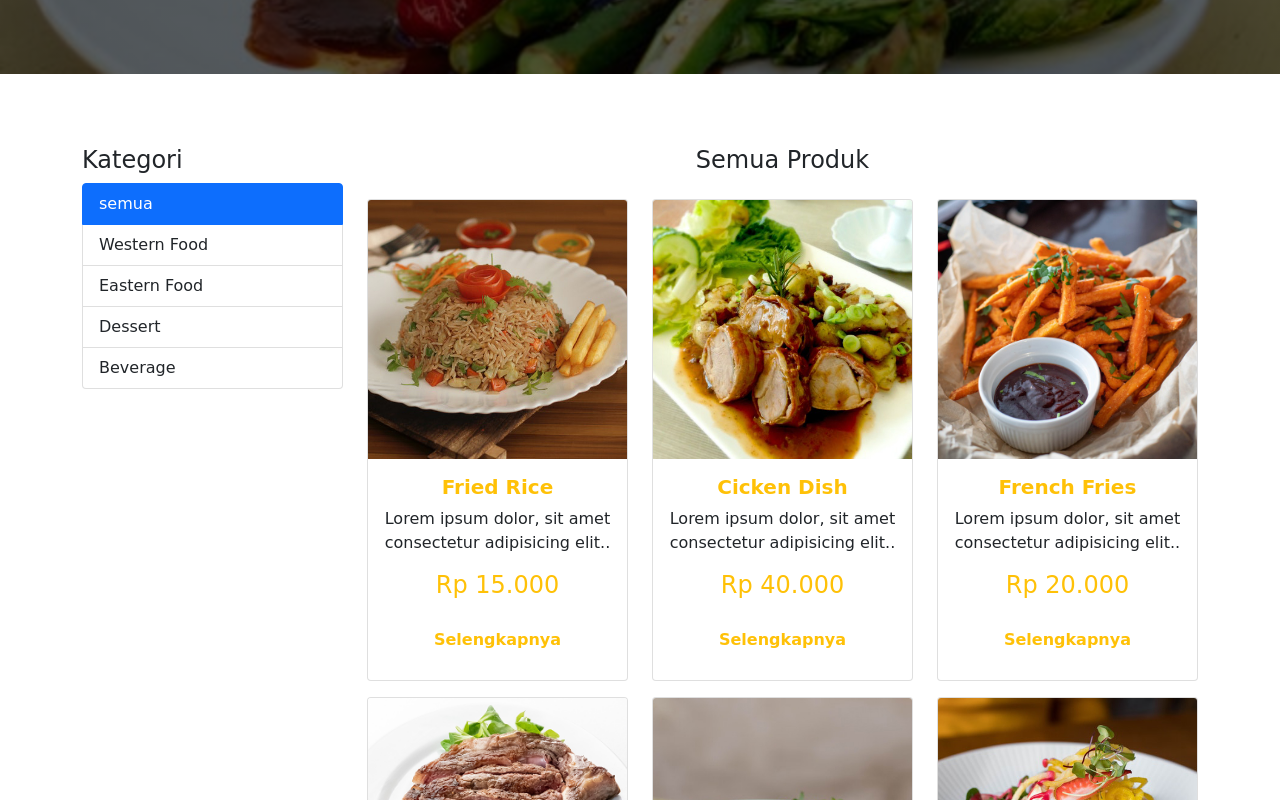
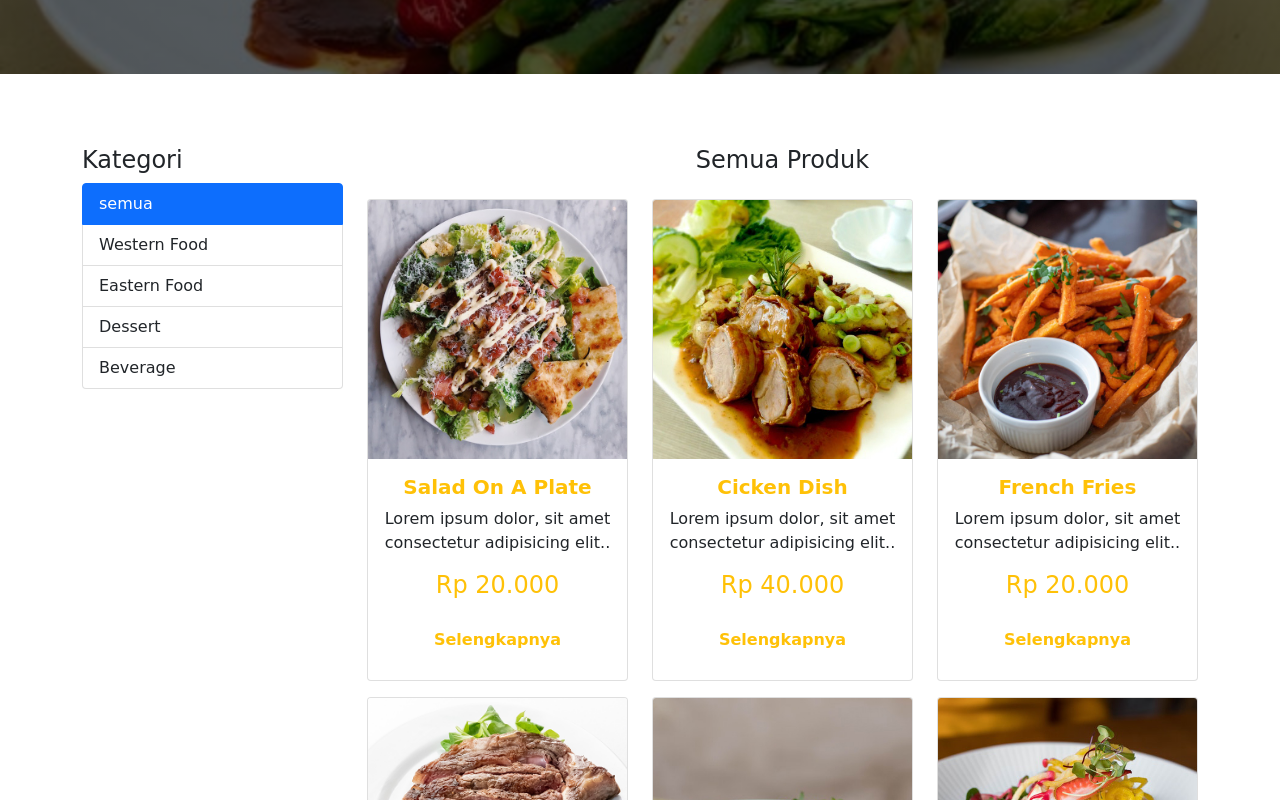
Before and after one commit to Alviansyah123/UAS_P.WEB, a plain HTML site: page produk.html in a window 1280 px wide. Shown: the part 406-1206 px from the top of the page. Drawn offline with nearby package versions, Linux system fonts and the light colour scheme.

Commit message:
mengganti foto pada produk

```diff
--- a/produk.html
+++ b/produk.html
@@ -68,13 +68,13 @@
                 <div class="row">
                     <div class="col-sm-6  col-lg-4 mb-3">
                         <div class="card">
-                            <a href="image/product/fried-rice.jpg"data-lightbox="fried rice"data-title="fried rice">
-                                <img src="image/product/thumb/fried-rice.jpg" class="card-img-top" alt="...">
+                            <a href="image/product/salad-on-a-plate.jpg"data-lightbox="fried rice"data-title="fried rice">
+                                <img src="image/product/thumb/salad-on-a-plate.jpg" class="card-img-top" alt="...">
                              </a>
                             <div class="card-body">
-                                <h5 class="card-title text-center text-warning"><strong>Fried Rice</strong></h5>
+                                <h5 class="card-title text-center text-warning"><strong>Salad On A Plate</strong></h5>
                                 <p class="card-text text-center">Lorem ipsum dolor, sit amet consectetur adipisicing elit..</p>
-                                <h4 class="text-center text-warning mb-3">Rp 15.000</h4>
+                                <h4 class="text-center text-warning mb-3">Rp 20.000</h4>
                                 <div class="dropdown">
                                     <button class="btn btn-outline-warning dropdown-toggle w-100"
                                     type="button" id="dropdownMenuButton1" data-bs-toggle="dropdown" aria-expanded="false">
```
